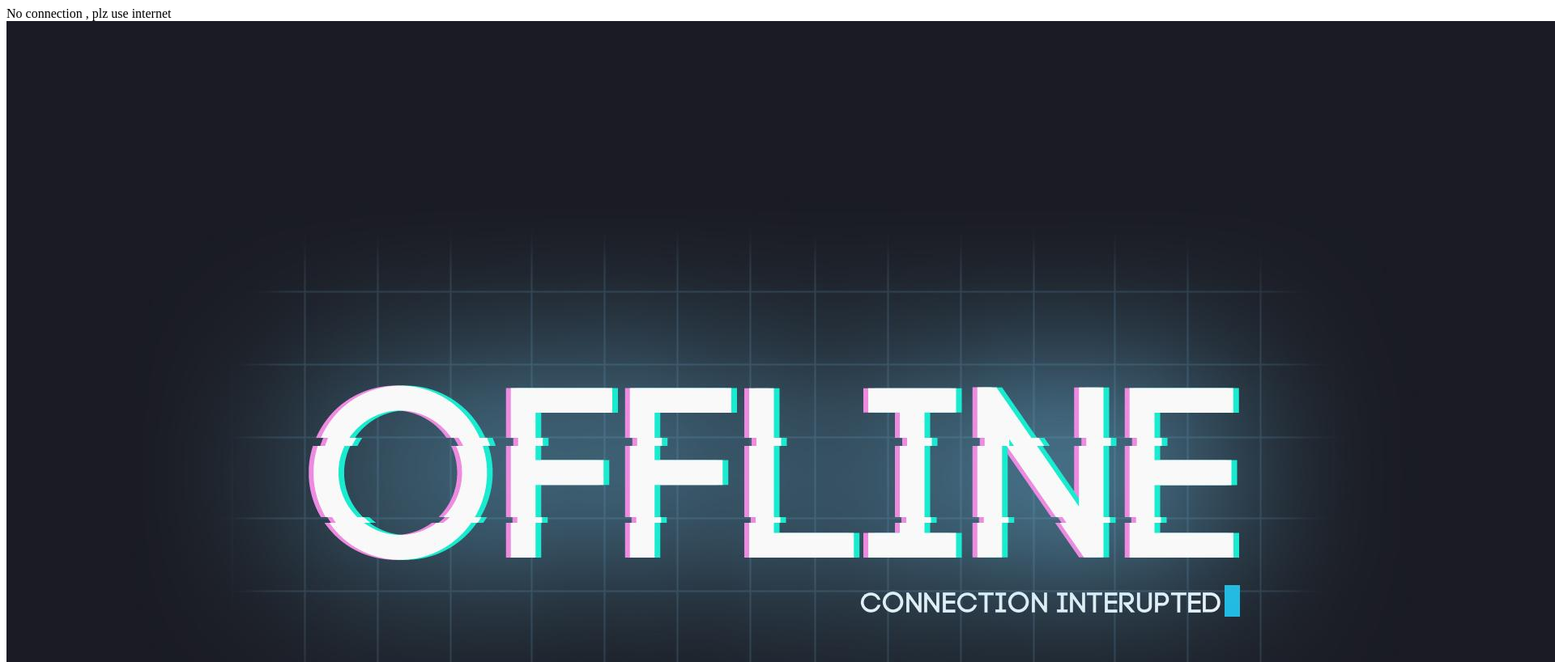
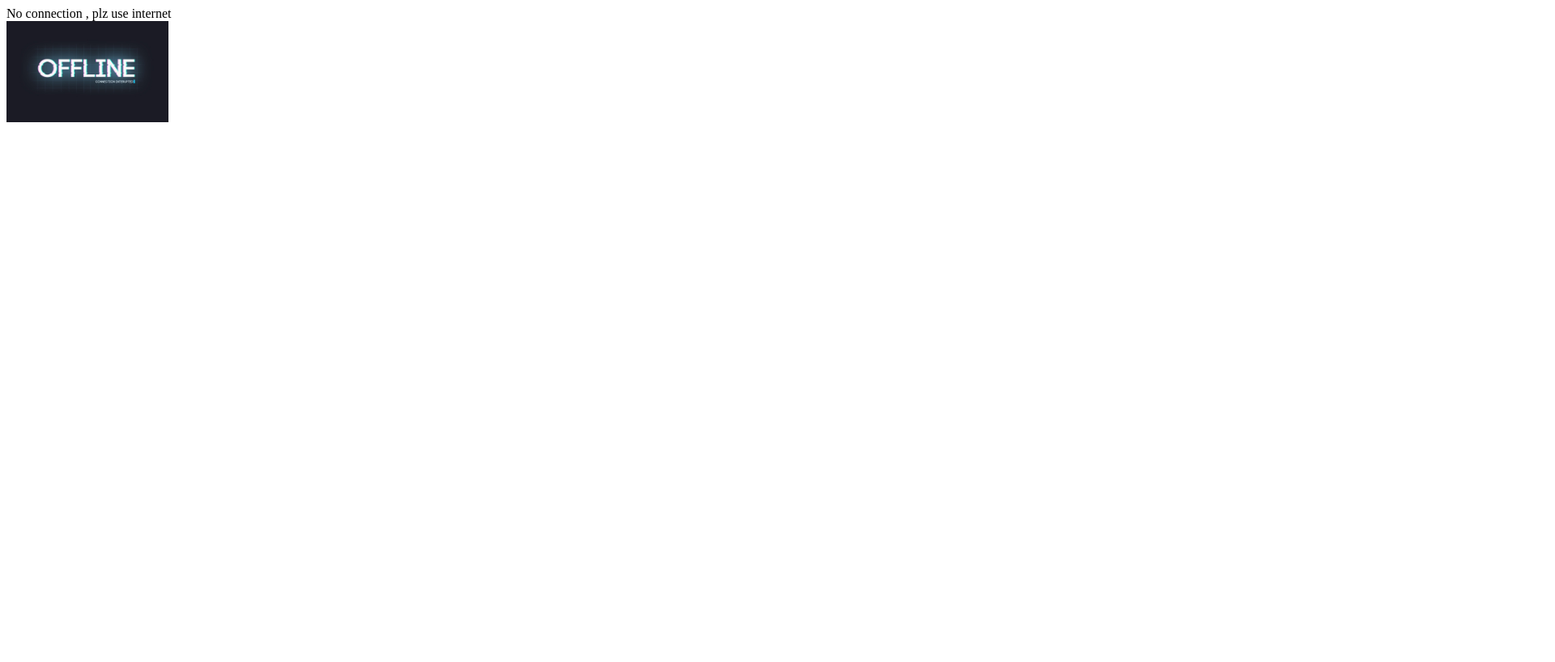
Before and after one commit to Faanilo/tp3, a plain HTML site: page error.html in a window 1280 px wide. Shown: the top 818 px of the page at 81% size, 1920 px wide, since content can reach past the window. Drawn offline with Linux system fonts and the light colour scheme.

Commit message:
add : update error

```diff
--- /dev/null
+++ b/css/error.css
@@ -0,0 +1,9 @@
+.img {
+    width: 25vh;
+    height: 25vh;
+}
+.img img {
+    object-fit: cover;
+    width: 100%;
+    height: auto;
+}
--- a/error.html
+++ b/error.html
@@ -1,12 +1,19 @@
 <!DOCTYPE html>
 <html lang="en">
-<head>
-    <meta charset="UTF-8">
-    <meta name="viewport" content="width=device-width, initial-scale=1.0">
+  <head>
+    <meta charset="UTF-8" />
+    <meta name="viewport" content="width=device-width, initial-scale=1.0" />
+    <link rel="stylesheet" href="./css/error.css">
     <title>Document</title>
-</head>
-<body>
+  </head>
+  <body>
     No connection , plz use internet
-    <img src="./img/wp4749216-offline-wallpapers.jpg" style="background-image: center;" alt="offline image"/>
-</body>
+    <div class="img">
+      <img
+        src="./img/wp4749216-offline-wallpapers.jpg"
+        style="background-image: center"
+        alt="offline image"
+      />
+    </div>
+  </body>
 </html>
--- a/js/fetchData.js
+++ b/js/fetchData.js
@@ -88,7 +88,7 @@ function searchMovie(query) {
         })
         .catch((error) => {
             if (!navigator.onLine) {
-                //window.location.href="http://127.0.0.1:8080/error.html"
+                window.location.href="http://127.0.0.1:8080/error.html"
             }
         });
 }
--- a/js/sw.js
+++ b/js/sw.js
@@ -59,7 +59,7 @@ const cacheFirst = async ({ request, fallbackUrl }) => {
     }
 };
 
-function searchAllMovies(query) {
+/*function searchAllMovies(query) {
     const url = `${BaseUrl}/3/search/movie?api_key=${apiKey}&query=${query}`;
     return fetch(url)
         .then((response) => response.json())
@@ -78,4 +78,4 @@ function searchAllMoviesAndUpdate(query) {
     searchAllMovies(query).then((searchResults) => {
         displayMovies(searchResults, 'search-movie-container');
     });
-}
+}*/
```
Also changed, not shown: css/loading.css (deleted).
